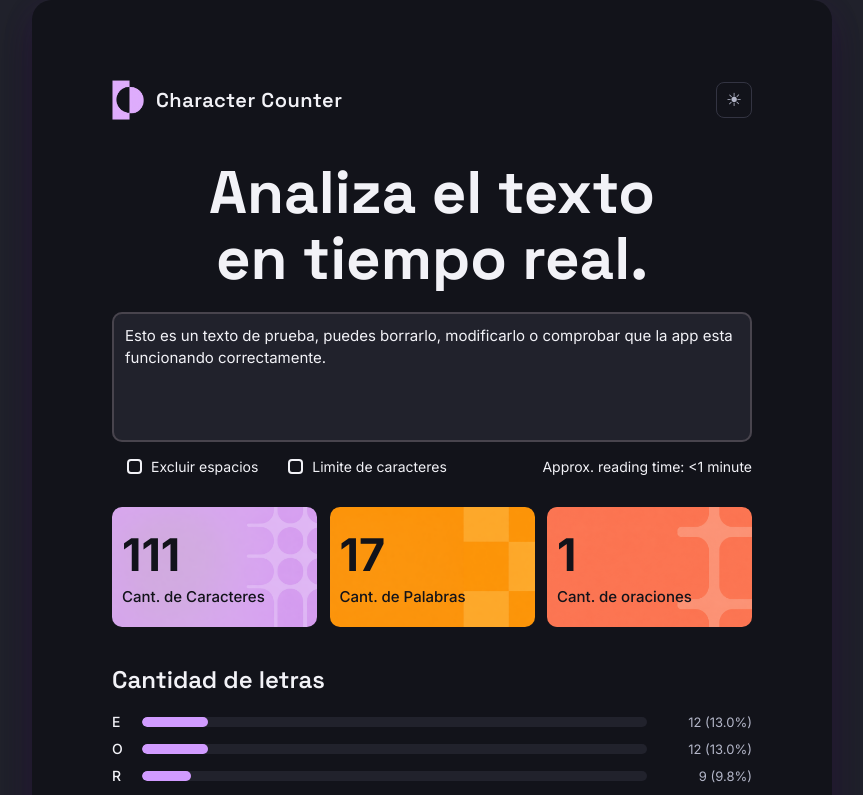
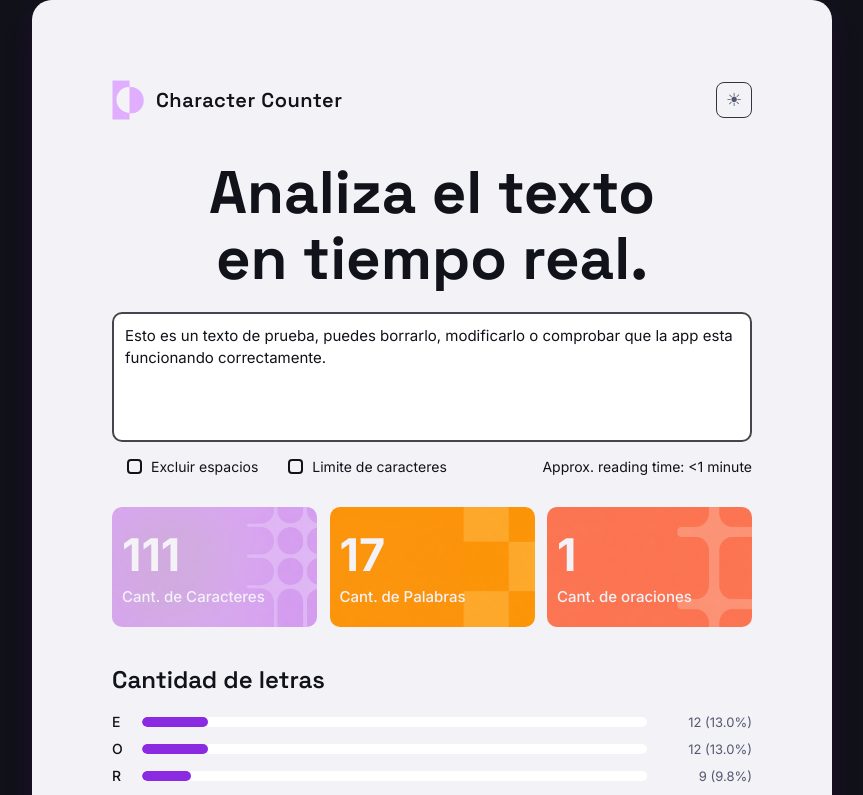
Before and after one commit to kou-23/character-counter-trabajo-final, a React (Vite) app: page / in a window 1280 px wide. Shown: the top 795 px of the page, without its empty margins (208-1071 px from the left). Built offline with nearby package versions, Linux system fonts and the light colour scheme.

Commit message:
fix: ajustar tema y estilos finales

```diff
--- a/index.html
+++ b/index.html
@@ -2,7 +2,7 @@
 <html lang="en">
   <head>
     <meta charset="UTF-8" />
-    <link rel="icon" type="image/svg+xml" href="/favicon.svg" />
+    <link rel="icon" type="image/svg+xml" href="/src/assets/images/logo.png" />
     <meta name="viewport" content="width=device-width, initial-scale=1.0" />
     <title>character-counter-trabajo-final</title>
   </head>
--- a/src/App.jsx
+++ b/src/App.jsx
@@ -84,7 +84,7 @@ const App = () => {
 
 
   return (
-    <main className={`${dark ? "dark-theme" : ""}`}>
+    <main className={`${dark ? "dark-theme" : "light-theme"}`}>
       <Header handleDarkTheme={handleDarkTheme} />
       <h2>Analiza el texto <br />
         en tiempo real.</h2>
--- a/src/index.css
+++ b/src/index.css
@@ -10,15 +10,27 @@
   --progress-bar: #D19BFF;
 }
 
+main.light-theme {
+  --bg-principal: #F2F2F7;
+  --bg-cards: #FFFFFF;
+  --text-principal: #12131A;
+  --text-secundario: #555770;
+  --progress-bar: #8A2BE2;
+}
+
 body {
   margin: 0;
   min-height: 100vh;
   display: flex;
   justify-content: center;
   align-items: center;
-background-color: var(--bg-cards);
+  background-color: var(--bg-principal);
   color: var(--text-principal);
   font-family: var(--font-text);
+}
+
+main {
+  background-color: var(--bg-principal);
 }
 
 h1, h2, h3 {
```
Lines whose indentation alone changed are shown as unchanged.
